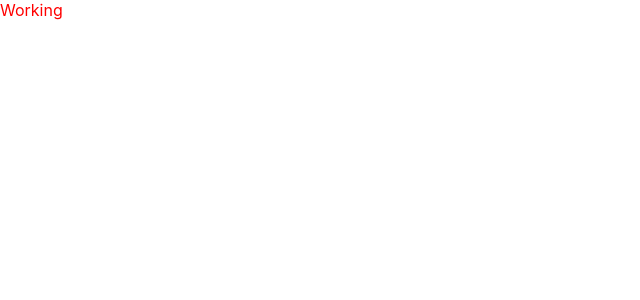
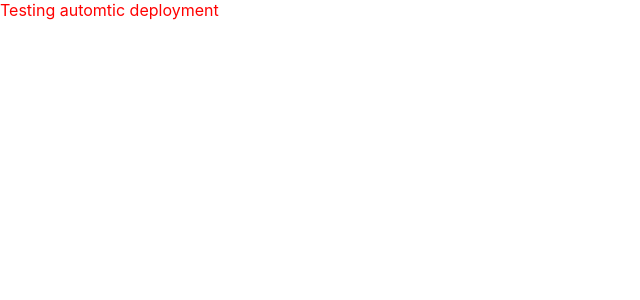
Before and after one commit to nchomeldoe/todo-tech-test, a React (Create React App) app: page / in a window 1280 px wide. Shown: the top 300 px of the page, without its empty margins (0-640 px from the left). Built offline with nearby package versions, Linux system fonts and the light colour scheme.

Commit message:
testing automatic deployment

```diff
--- a/src/App.jsx
+++ b/src/App.jsx
@@ -3,7 +3,7 @@ import "./App.scss";
 const App = () => {
   return (
     <div className="app">
-      <p>Working</p>
+      <p>Testing automtic deployment</p>
     </div>
   );
 };
```
